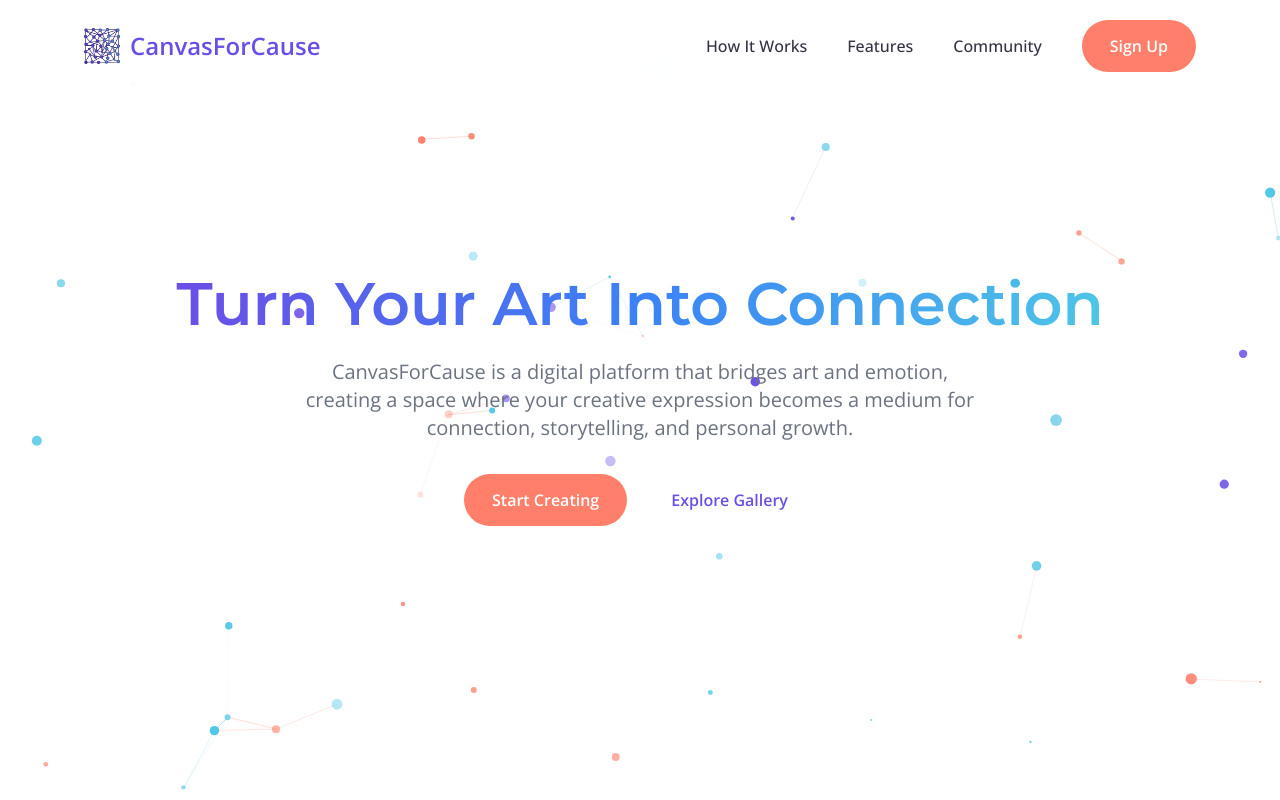
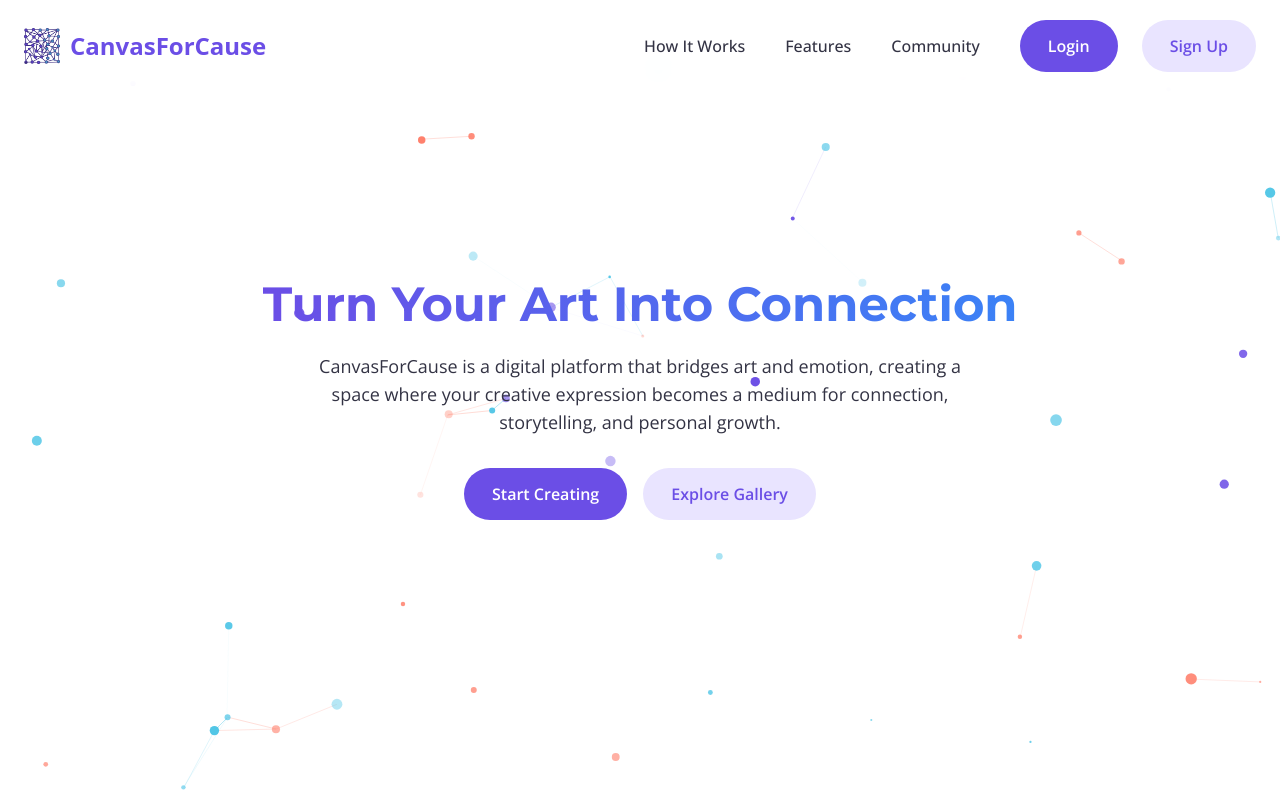
Before and after one commit to kalviumcommunity/S62_Varsha_Capstone_CanvasForCause, a React (Vite) app in the folder CLIENT/: page / in a window 1280 px wide. Shown: the top 800 px of the page. Built offline with nearby package versions, Linux system fonts and the light colour scheme.

Commit message:
Refined homepage UI: updated button colors, removed transitions, adjusted navbar layout

```diff
--- a/CLIENT/src/components/homepage/Hero.jsx
+++ b/CLIENT/src/components/homepage/Hero.jsx
@@ -7,19 +7,19 @@ const Hero = () => {
         <HeroCanvas />
         <div className="container mx-auto px-4">
             <div className="flex flex-col items-center text-center">
-                <h1 className="text-5xl md:text-6xl font-semibold leading-tight mb-6 bg-gradient-to-r from-purple via-blue-500 to-teal bg-clip-text text-transparent">
+                <h1 className="text-4xl md:text-5xl font-bold leading-tight mb-6 bg-gradient-to-r from-purple to-blue-500 bg-clip-text text-transparent">
                 Turn Your Art Into Connection
                 </h1>
 
-                <p className="text-lg md:text-xl max-w-2xl mb-8 text-gray-500">
+                <p className="text-lg md:text-l max-w-2xl mb-8 text-black-500">
                 CanvasForCause is a digital platform that bridges art and emotion,
                 creating a space where your creative expression becomes a medium for
                 connection, storytelling, and personal growth.
                 </p>
 
                 <div className="flex flex-col md:flex-row gap-4">
-                    <button className="btn">Start Creating</button>
-                    <button className="btn btn-secondary">Explore Gallery</button>
+                    <button className="btn bg-purple hover:shadow-purple/30">Start Creating</button>
+                    <button className="btn btn-secondary bg-lavender">Explore Gallery</button>
                 </div>
 
             </div>
--- a/CLIENT/src/components/homepage/HowItWorks.jsx
+++ b/CLIENT/src/components/homepage/HowItWorks.jsx
@@ -4,9 +4,9 @@ import StatsCounter from './StatsCounter';
 
 const HowItWorks = () => {
   return (
-    <section id="how-it-works" className="py-24 bg-white">
+    <section id="how-it-works" className="pt-6 pb-24 bg-white">
       <div className="container mx-auto max-w-6xl px-5">
-        <div className="section-header fade-in opacity-0 translate-y-5 transition-all duration-700">
+        <div className="section-header">
           <h2>How It Works</h2>
           <p>Join our creative community in three simple steps</p>
         </div>
@@ -57,7 +57,7 @@ const HowItWorks = () => {
           </div>
         </div>
 
-        <div className="fade-in opacity-0 bg-white rounded-2xl translate-y-5 shadow-[0_8px_30px_rgba(106,90,205,0.12)] transition-all duration-700 delay-300">
+        <div className="shadow-[0_8px_30px_rgba(106,90,205,0.12)]">
           <MiniCanvas />
         </div>
 
--- a/CLIENT/src/components/homepage/Navbar.jsx
+++ b/CLIENT/src/components/homepage/Navbar.jsx
@@ -25,8 +25,8 @@ const Navbar = () => {
       className={`fixed top-0 left-0 w-full z-50 transition-all duration-300 bg-white/90 backdrop-blur-md
       ${scrolled ? 'py-3 shadow-md shadow-purple/10' : 'py-5'}`}
     >
-      <div className="container mx-auto max-w-6xl px-5 flex justify-between items-center">
-        <a href="#" className="flex items-center font-bold text-2xl text-purple">
+      <div className="container mx-auto max-w-7xl px-6 flex justify-between items-center">
+        <a href="#" className="flex items-center font-extrabold text-2xl text-purple font-sans">
           <img
             src={CanvasForCauseLogo}
             alt="CanvasForCause Logo"
@@ -40,16 +40,19 @@ const Navbar = () => {
         <nav className="hidden md:flex items-center">
           <ul className="flex items-center">
             <li className="ml-10">
-              <a href="#how-it-works" className="font-medium transition-colors hover:text-purple">How It Works</a>
+              <a href="#how-it-works" className="text-black-500 font-medium transition-colors hover:text-purple">How It Works</a>
             </li>
             <li className="ml-10">
-              <a href="#features" className="font-medium transition-colors hover:text-purple">Features</a>
+              <a href="#features" className="text-black-500 font-medium transition-colors hover:text-purple">Features</a>
             </li>
             <li className="ml-10">
-              <a href="#testimonials" className="font-medium transition-colors hover:text-purple">Community</a>
+              <a href="#testimonials" className="text-black-500 font-medium transition-colors hover:text-purple">Community</a>
             </li>
             <li className="ml-10">
-              <a href="#" className="btn">Sign Up</a>
+              <a href="#" className="btn bg-purple hover:shadow-purple/30">Login</a>
+            </li>
+            <li className="ml-6">
+              <a href="#" className="btn btn-secondary bg-lavender">Sign Up</a>
             </li>
           </ul>
         </nav>
@@ -96,7 +99,10 @@ const Navbar = () => {
               </a>
             </li>
             <li className="py-2">
-              <a href="#" className="btn" onClick={() => setMobileMenuOpen(false)}>Sign Up</a>
+              <a href="#" className="btn bg-purple hover:shadow-purple/30 py-2.5 px-5 w-24 text-center" onClick={() => setMobileMenuOpen(false)}>Login</a>
+            </li>
+            <li className="py-2 mt-2">
+              <a href="#" className="btn btn-secondary bg-lavender rounded-full py-2.5 px-5 w-24 text-center" onClick={() => setMobileMenuOpen(false)}>Sign Up</a>
             </li>
           </ul>
         </div>
```
